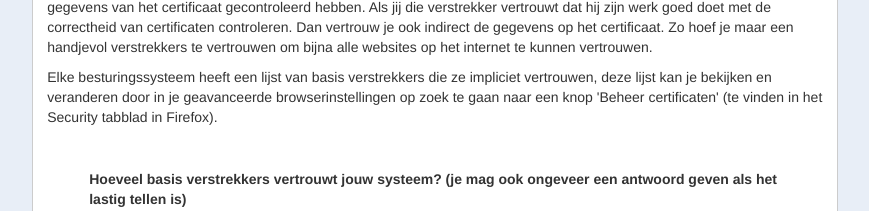
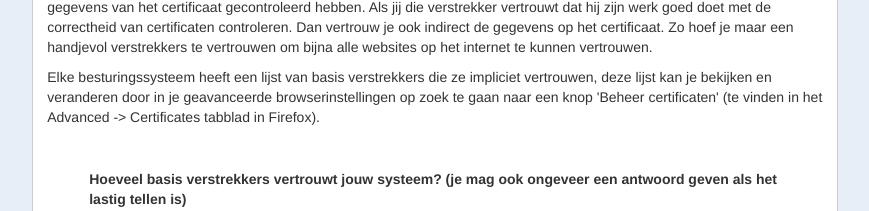
Before and after one commit to Avans/Security-Quiz, a Django app: template templates/certificaten.html in a window 1280 px wide. Shown: the part 1570-1781 px from the top of the page, without its empty margins (341-1210 px from the left). Run offline with Django 3.2, Linux system fonts and the light colour scheme; the template is opened without the code that fills it, so the values that code supplies are empty; parts of the project's set-up code (start-up, migrations or seed data) failed here and were passed over.

Commit message:
Update certificaten.html

```diff
--- a/templates/certificaten.html
+++ b/templates/certificaten.html
@@ -43,7 +43,7 @@
          Als jij die verstrekker vertrouwt dat hij zijn werk goed doet met de correctheid van certificaten controleren. Dan vertrouw je ook indirect de gegevens op het certificaat.
          Zo hoef je maar een handjevol verstrekkers te vertrouwen om bijna alle websites op het internet te kunnen vertrouwen.</p>
 
-      <p>Elke besturingssysteem heeft een lijst van basis verstrekkers die ze impliciet vertrouwen, deze lijst kan je bekijken en veranderen door in je geavanceerde browserinstellingen op zoek te gaan naar een knop 'Beheer certificaten' (te vinden in het Security tabblad in Firefox).</p>
+      <p>Elke besturingssysteem heeft een lijst van basis verstrekkers die ze impliciet vertrouwen, deze lijst kan je bekijken en veranderen door in je geavanceerde browserinstellingen op zoek te gaan naar een knop 'Beheer certificaten' (te vinden in het Advanced -> Certificates tabblad in Firefox).</p>
 
       <p>
 
```
